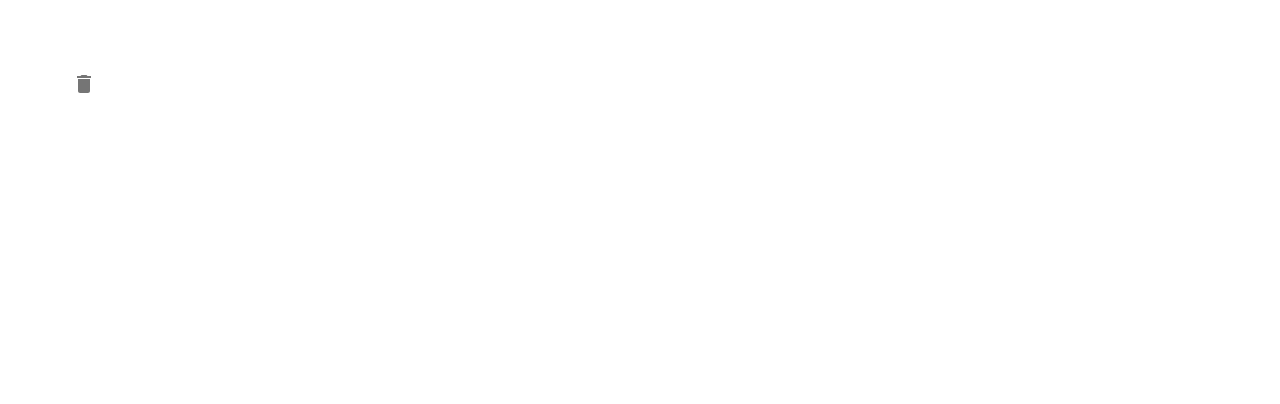
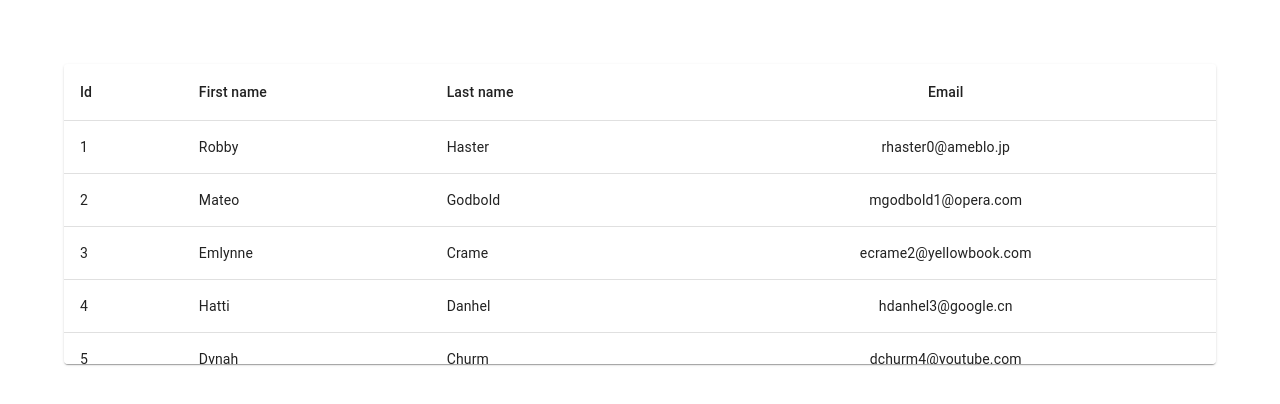
Before and after one commit to thethmuenaing/react-mui-demo, a React (Create React App) app: page / in a window 1280 px wide. Shown: the top 404 px of the page. Built offline with nearby package versions, Linux system fonts and the light colour scheme.

Commit message:
build MuiTable component

```diff
--- a/src/App.tsx
+++ b/src/App.tsx
@@ -22,7 +22,8 @@ import './App.css';
 // import { MuiBadge } from './components/MuiBadge';
 // import { MuiList } from './components/MuiList';
 // import { MuiChip } from './components/MuiChip';
-import { MuiTooltip } from './components/MuiTooltip';
+// import { MuiTooltip } from './components/MuiTooltip';
+import { MuiTable } from './components/MuiTable';
 
 
 function App() {
@@ -51,7 +52,8 @@ function App() {
       {/* <MuiBadge/> */}
       {/* <MuiList /> */}
       {/* <MuiChip/> */}
-      <MuiTooltip/>
+      {/* <MuiTooltip/> */}
+      <MuiTable/>
     </div>
   );
 }
--- /dev/null
+++ b/src/components/MuiTable.tsx
@@ -0,0 +1,113 @@
+import { Table,
+	TableContainer,
+	TableHead,
+	TableBody,
+	TableRow,
+	TableCell,
+	Paper
+} from "@mui/material"
+
+
+
+export const MuiTable = () => {
+	return (
+		<TableContainer component={Paper} sx={{maxHeight:"300px"}}>
+			<Table aria-label="simple table" stickyHeader>
+				<TableHead>
+					<TableRow>
+						<TableCell>Id</TableCell>
+						<TableCell>First name</TableCell>
+						<TableCell>Last name</TableCell>
+						<TableCell align="center">Email</TableCell>
+					</TableRow>
+				</TableHead>
+				<TableBody>
+					{
+						TableData.map((row)=>(
+							<TableRow key={row.id} sx={{"&:last-child td, &:last-child th": { border:0}}}>
+								<TableCell>{row.id}</TableCell>
+								<TableCell>{row.first_name}</TableCell>
+								<TableCell>{row.last_name}</TableCell>
+								<TableCell align="center">{row.email}</TableCell>
+							</TableRow>
+						))
+					}
+				</TableBody>
+			</Table>
+		</TableContainer>
+	)
+}
+
+
+const TableData = [
+	{
+		"id": 1,
+		"first_name": "Robby",
+		"last_name": "Haster",
+		"email": "rhaster0@ameblo.jp",
+		"gender": "Female",
+		"ip_address": "27.12.108.255"
+	}, {
+		"id": 2,
+		"first_name": "Mateo",
+		"last_name": "Godbold",
+		"email": "mgodbold1@opera.com",
+		"gender": "Male",
+		"ip_address": "89.72.15.111"
+	}, {
+		"id": 3,
+		"first_name": "Emlynne",
+		"last_name": "Crame",
+		"email": "ecrame2@yellowbook.com",
+		"gender": "Female",
+		"ip_address": "225.92.240.234"
+	}, {
+		"id": 4,
+		"first_name": "Hatti",
+		"last_name": "Danhel",
+		"email": "hdanhel3@google.cn",
+		"gender": "Agender",
+		"ip_address": "4.168.49.4"
+	}, {
+		"id": 5,
+		"first_name": "Dynah",
+		"last_name": "Churm",
+		"email": "dchurm4@youtube.com",
+		"gender": "Female",
+		"ip_address": "23.51.242.143"
+	}, {
+		"id": 6,
+		"first_name": "Sawyer",
+		"last_name": "Jerg",
+		"email": "sjerg5@opensource.org",
+		"gender": "Male",
+		"ip_address": "60.68.237.137"
+	}, {
+		"id": 7,
+		"first_name": "Mindy",
+		"last_name": "Sindle",
+		"email": "msindle6@stumbleupon.com",
+		"gender": "Female",
+		"ip_address": "8.75.127.221"
+	}, {
+		"id": 8,
+		"first_name": "Jacquetta",
+		"last_name": "Robardey",
+		"email": "jrobardey7@soundcloud.com",
+		"gender": "Female",
+		"ip_address": "247.255.46.73"
+	}, {
+		"id": 9,
+		"first_name": "Angelita",
+		"last_name": "Flowers",
+		"email": "aflowers8@google.com.hk",
+		"gender": "Female",
+		"ip_address": "158.98.168.203"
+	}, {
+		"id": 10,
+		"first_name": "Edy",
+		"last_name": "Nickoll",
+		"email": "enickoll9@theatlantic.com",
+		"gender": "Female",
+		"ip_address": "69.209.53.170"
+	}]
```
